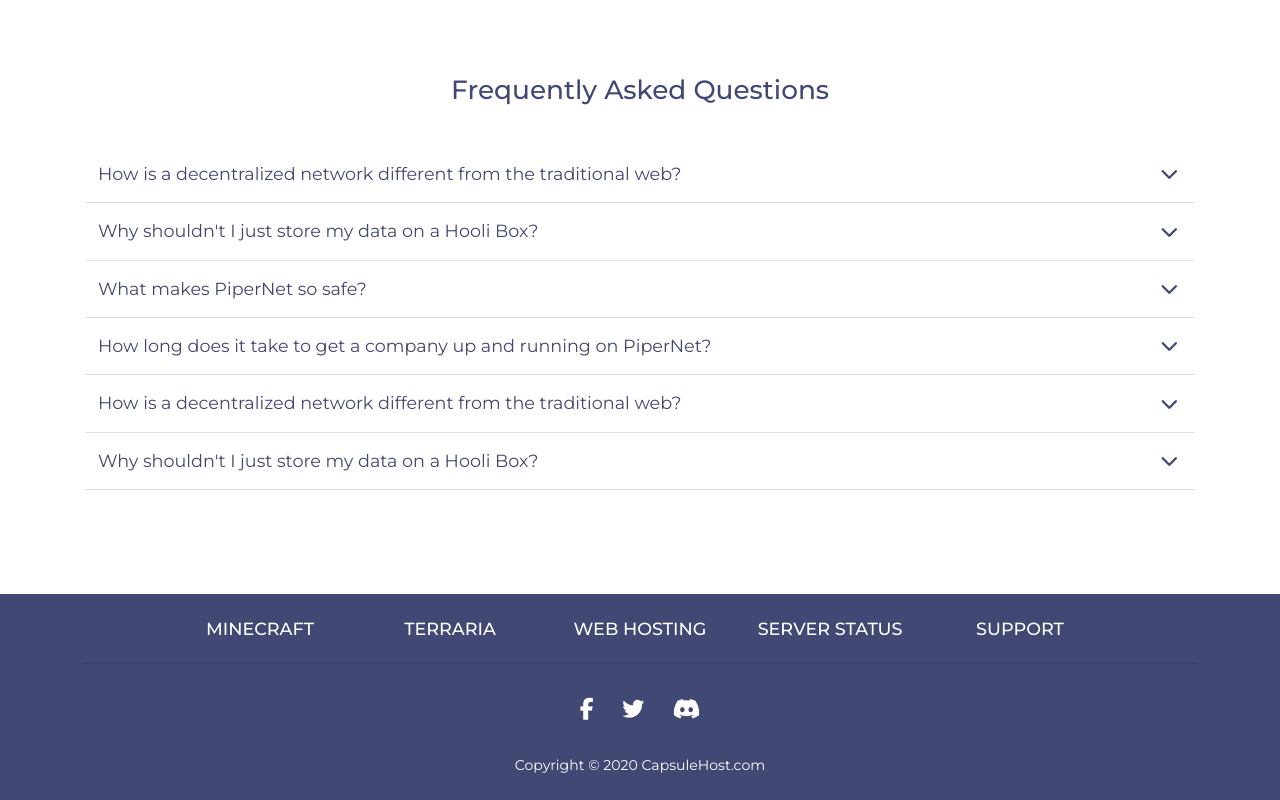
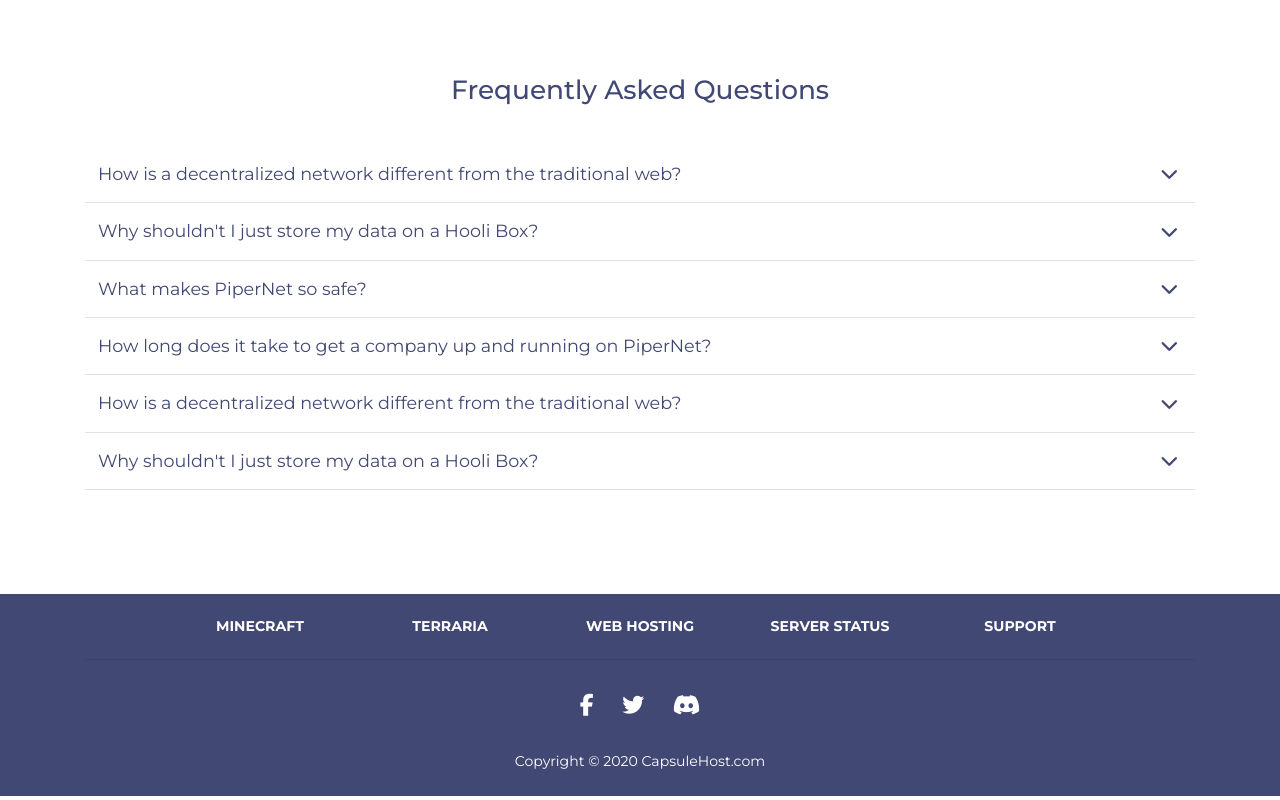
Before and after one commit to ckippen/capsulehost, a website: page index.html in a window 1280 px wide. Shown: the part 1561-2361 px from the top of the page. Drawn offline with nearby package versions, Linux system fonts and the light colour scheme.

Commit message:
minor adjustments

```diff
--- a/index.html
+++ b/index.html
@@ -23,7 +23,7 @@
         </button>
 
         <div class="collapse navbar-collapse" id="navbarSupportedContent">
-          <ul class="navbar-nav mx-auto">
+          <ul class="navbar-nav my-3 my-lg-0 mx-auto">
             <li class="nav-item mr-3">
               <a class="nav-link text-indigo font-weight-bolder" href="#">Minecraft</a>
             </li>
@@ -33,7 +33,7 @@
             <li class="nav-item mr-3">
               <a class="nav-link text-indigo" href="#">Web Hosting</a>
             </li>
-            <li class="nav-item mr-3">
+            <li class="nav-item">
               <a class="nav-link text-indigo" href="#">Support</a>
             </li>
           </ul>
@@ -43,7 +43,7 @@
             </li>
           </ul> -->
           <div class="dropdown">
-            <button class="btn btn-indigo mt-md-0 mt-sm-2" type="button" id="dropdownMenuButton" data-toggle="dropdown" aria-haspopup="true" aria-expanded="false">
+            <button class="btn btn-indigo" type="button" id="dropdownMenuButton" data-toggle="dropdown" aria-haspopup="true" aria-expanded="false">
               Login <i class="fas fa-caret-down ml-1"></i>
             </button>
             <div class="dropdown-menu dropdown-menu-lg-right mt-2 p-0 overflow-hidden" aria-labelledby="dropdownMenuButton">
@@ -258,27 +258,27 @@
       <div class="container">
         <div class="row text-center d-flex justify-content-center pt-4">
           <div class="col-md-2">
-            <h6 class="text-uppercase">
+            <h6 class="text-uppercase small font-weight-bold">
               <a href="#" class="text-white">Minecraft</a>
             </h6>
           </div>
           <div class="col-md-2">
-            <h6 class="text-uppercase">
+            <h6 class="text-uppercase small font-weight-bold">
               <a href="#" class="text-white">Terraria</a>
             </h6>
           </div>
           <div class="col-md-2">
-            <h6 class="text-uppercase">
+            <h6 class="text-uppercase small font-weight-bold">
               <a href="#" class="text-white">Web Hosting</a>
             </h6>
           </div>
           <div class="col-md-2">
-            <h6 class="text-uppercase">
+            <h6 class="text-uppercase small font-weight-bold">
               <a href="#" class="text-white">Server Status</a>
             </h6>
           </div>
           <div class="col-md-2">
-            <h6 class="text-uppercase">
+            <h6 class="text-uppercase small font-weight-bold">
               <a href="#" class="text-white">Support</a>
             </h6>
           </div>
```
